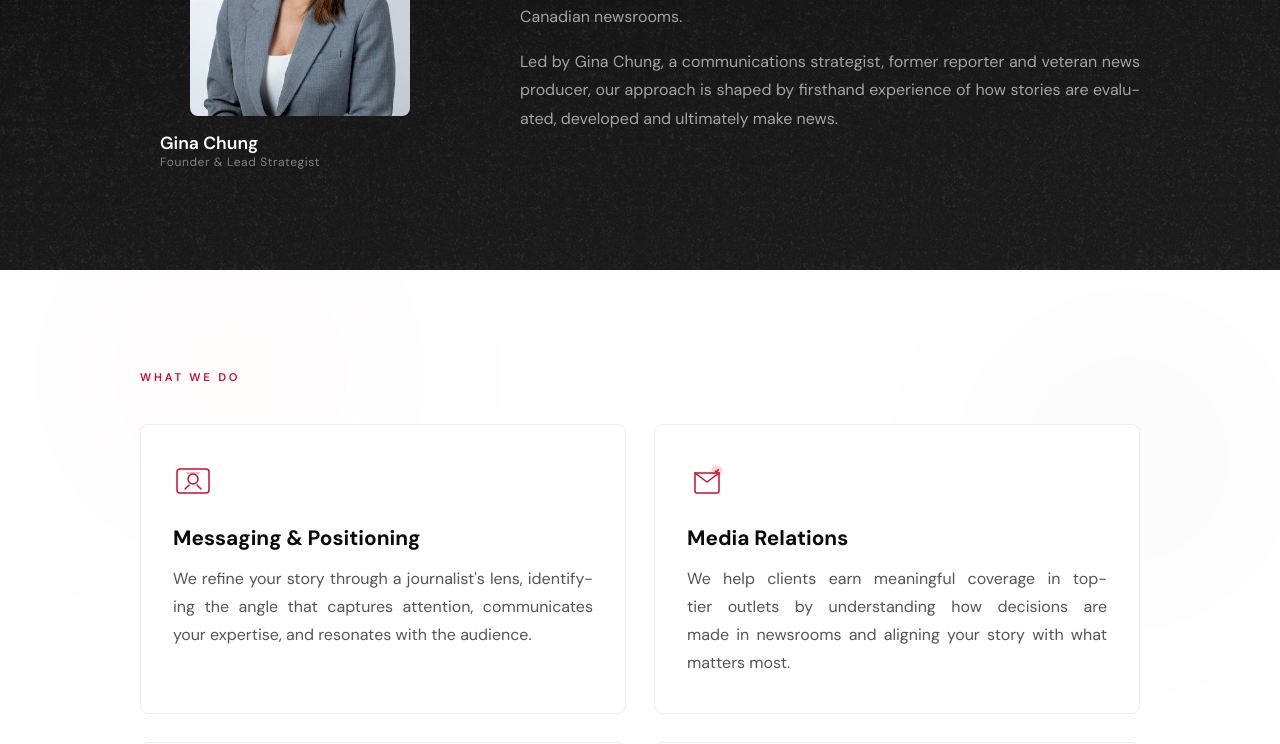
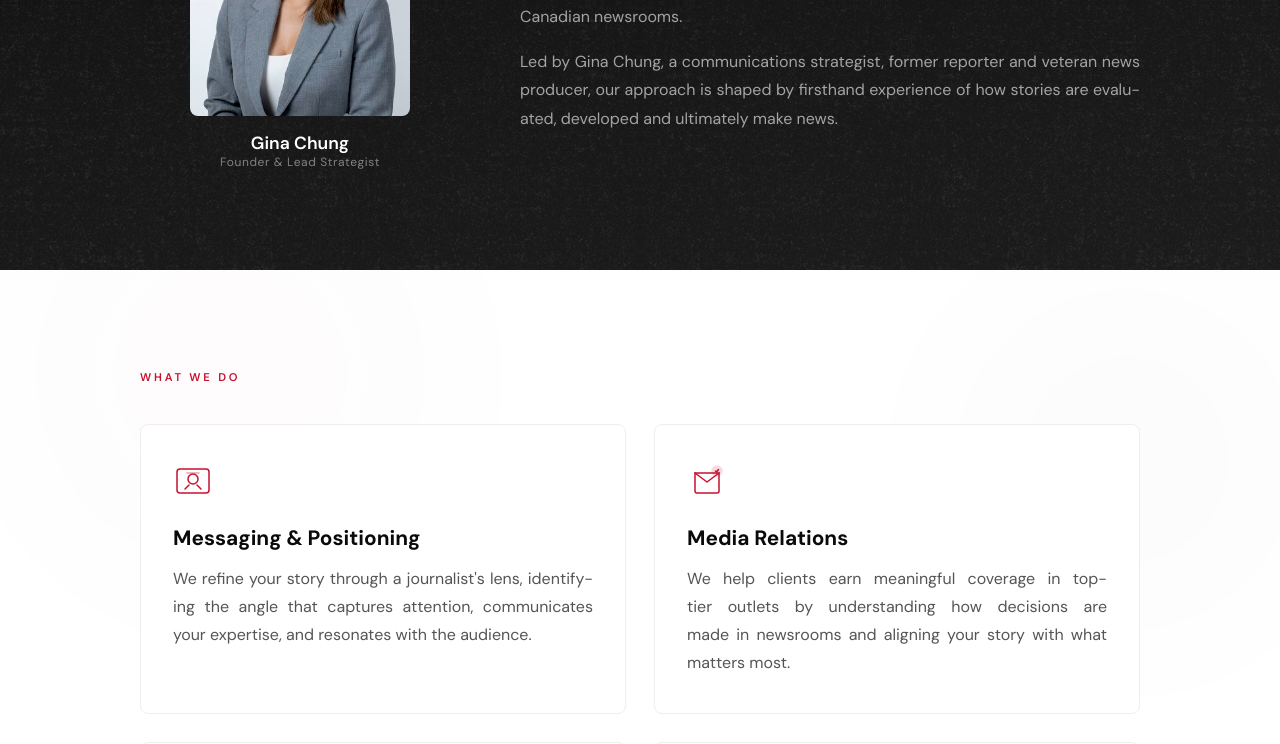
Before and after one commit to devtejwan1/freereign, a React (Vite) app: page / in a window 1280 px wide. Shown: the part 1060-1804 px from the top of the page. Built offline with nearby package versions, Linux system fonts and the light colour scheme.

Commit message:
Center key labels and profile captions

```diff
--- a/src/App.jsx
+++ b/src/App.jsx
@@ -609,8 +609,8 @@ function About() {
           }}>
             <img src="/headshot.jpg" alt="Gina Chung" style={{ width: "100%", height: "100%", objectFit: "cover", objectPosition: "60% center" }} />
           </div>
-          <p style={{ marginTop: "16px", fontFamily: "inherit", fontSize: "1.1rem", fontWeight: 600 }}>Gina Chung</p>
-          <p style={{ fontSize: "0.75rem", color: "rgba(255,255,255,0.45)", letterSpacing: "0.05em" }}>Founder & Lead Strategist</p>
+          <p className="profile-name" style={{ marginTop: "16px", fontFamily: "inherit", fontSize: "1.1rem", fontWeight: 600 }}>Gina Chung</p>
+          <p className="profile-title" style={{ fontSize: "0.75rem", color: "rgba(255,255,255,0.45)", letterSpacing: "0.05em" }}>Founder & Lead Strategist</p>
         </div>
         <div className="about-bio" style={{ flex: "1 1 420px", minWidth: "300px", maxWidth: "620px" }}>
           <p className="about-kicker" style={{ fontSize: "0.7rem", textTransform: "uppercase", letterSpacing: "0.25em", color: "#c8102e", marginBottom: "16px", fontWeight: 600 }}>Who We Are</p>
@@ -725,7 +725,7 @@ function ContactCTA({ onNavigate }) {
       background: "linear-gradient(160deg, #0a0a0a 0%, #1a1a1a 100%)", color: "#fff", textAlign: "center"
     }}>
       <div style={{ maxWidth: "600px", margin: "0 auto" }}>
-        <p style={{ fontSize: "0.7rem", textTransform: "uppercase", letterSpacing: "0.25em", color: "#c8102e", marginBottom: "12px", fontWeight: 600 }}>Get in Touch</p>
+        <p className="get-in-touch-kicker" style={{ fontSize: "0.7rem", textTransform: "uppercase", letterSpacing: "0.25em", color: "#c8102e", marginBottom: "12px", fontWeight: 600 }}>Get in Touch</p>
         <h2 style={{ fontFamily: "inherit", fontSize: "clamp(1.8rem, 4vw, 2.6rem)", fontWeight: 700, margin: "0 0 16px" }}>Let's Build Your Story</h2>
         <p style={{ fontSize: "1rem", color: "rgba(255,255,255,0.5)", lineHeight: 1.7, marginBottom: "32px" }}>
           Ready to position your brand for meaningful coverage? Let's discuss how we can help you navigate the media landscape with clarity and purpose.
@@ -859,7 +859,7 @@ function ContactPage({ onNavigate }) {
             onMouseEnter={e => e.target.style.color = "#c8102e"}
             onMouseLeave={e => e.target.style.color = "rgba(255,255,255,0.4)"}
           >← Back to Home</span>
-          <p style={{ fontSize: "0.7rem", textTransform: "uppercase", letterSpacing: "0.25em", color: "#c8102e", marginBottom: "12px", fontWeight: 600 }}>Get in Touch</p>
+          <p className="get-in-touch-kicker" style={{ fontSize: "0.7rem", textTransform: "uppercase", letterSpacing: "0.25em", color: "#c8102e", marginBottom: "12px", fontWeight: 600 }}>Get in Touch</p>
           <h1 style={{ fontFamily: "inherit", fontSize: "clamp(1.8rem, 5vw, 2.8rem)", fontWeight: 700, margin: "0 0 12px" }}>Start Your Inquiry</h1>
           <p style={{ color: "rgba(255,255,255,0.45)", lineHeight: 1.7, fontSize: "0.95rem" }}>Tell us about your project and we'll get back to you within 24 hours.</p>
         </div>
@@ -1159,6 +1159,13 @@ export default function App() {
           orphans: 3;
           widows: 3;
         }
+        .hero-kicker,
+        .profile-name,
+        .profile-title,
+        .get-in-touch-kicker {
+          text-align: center;
+          text-align-last: center;
+        }
         .hero-kicker {
           max-width: 38rem;
           margin-left: auto;
```
